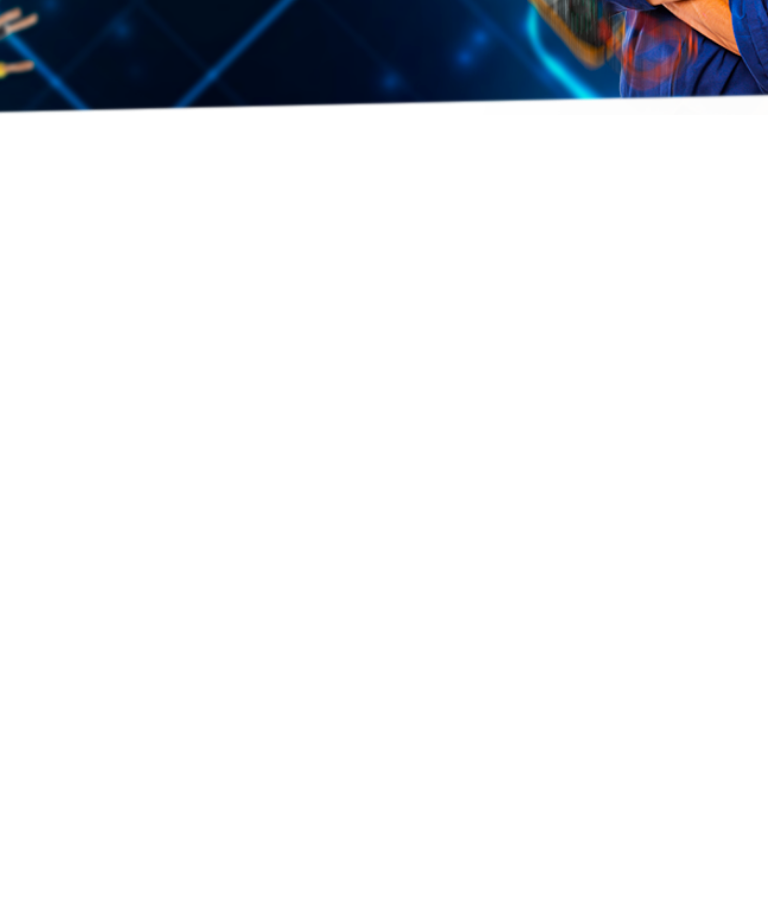
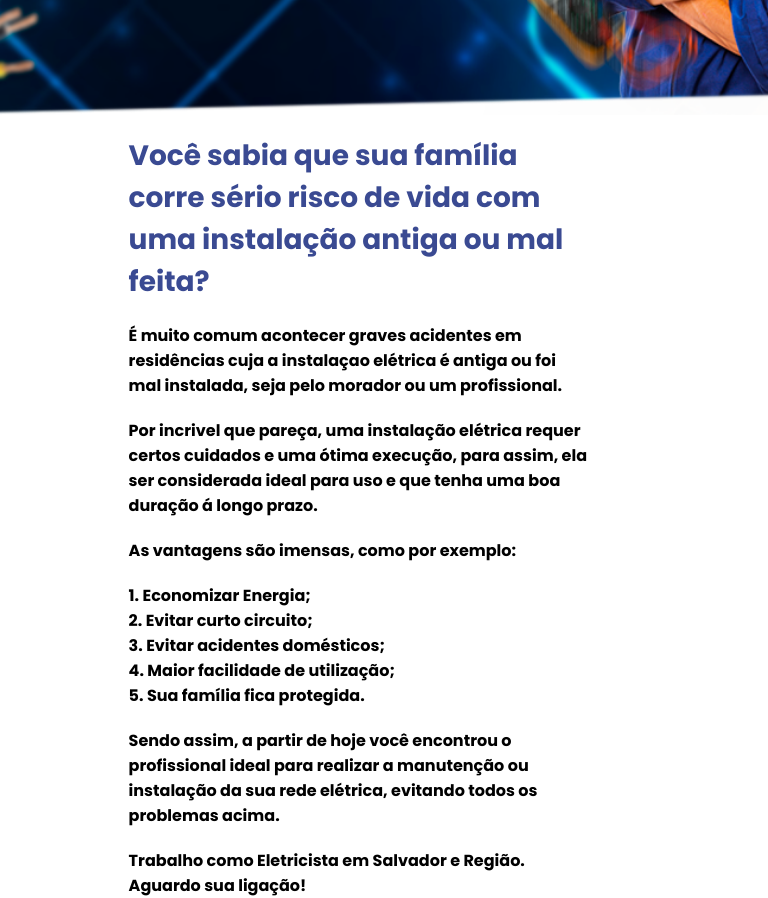
Before and after one commit to GustavoBento/projeto-eletricista, a React (Create React App) app: page / in a window 768 px wide. Shown: the part 760-1658 px from the top of the page. Before the commit the page ends 875 px from the top, so only its background shows below. Built offline with nearby package versions, Linux system fonts and the light colour scheme.

Commit message:
secao risco

```diff
--- a/src/App.jsx
+++ b/src/App.jsx
@@ -1,12 +1,14 @@
 import "./App.css";
 import Banner from "./components/Banner/Banner";
 import Menu from "./components/Menu/Menu";
+import SecaoRisco from "./components/SecaoRisco/SecaoRisco";
 
 export default function App() {
   return (
     <div className="container">
       <Menu />
       <Banner />
+      <SecaoRisco />
     </div>
   )
 }
--- a/src/components/Banner/Banner.css
+++ b/src/components/Banner/Banner.css
@@ -4,11 +4,9 @@
     display: flex;
     flex-direction: column;
     justify-content: center;
-    align-items: center;
     min-height: 100vh;
     width: 100%;
-    padding-right: 20vw;
-    margin: 0 auto;
+    padding: 0 10vw;
 }
 
 .secao-banner {
@@ -39,8 +37,7 @@
     .banner {
         background-image: url("../../../public/banner-cel.png");
         justify-content: flex-start;
-        padding: 0;
-        padding-left: 10vw;
+        padding: 0 20vw;
     }
 
     .banner h2{
--- a/src/components/Menu/Menu.css
+++ b/src/components/Menu/Menu.css
@@ -16,6 +16,7 @@
 
 .menu-mobile {
   display: none;
+  cursor: pointer;
 }
 
 #menu-suspenso {
@@ -80,11 +81,12 @@
 
   .cabecalho {
     justify-content: center;
+    padding: 27px;
   }
 
   .menu-mobile {
     display: flex;
-    padding: 27px;
+    /* padding: 27px; */
     color: #fff;
     font-size: 20px;
     align-items: center;
--- /dev/null
+++ b/src/components/SecaoRisco/SecaoRisco.css
@@ -0,0 +1,67 @@
+.secao-risco {
+    margin: 80px 0;
+    display: flex;
+    justify-content: center;
+    gap: 50px;
+    width: 100%;
+    padding: 0 10vw;
+}
+
+.secao-risco-conteudo h2{
+    width: 80%;
+    color: #3A4A92;
+    font-size: 35px;
+}
+
+.secao-risco-conteudo p {
+    width: 80%;
+    margin-top: 20px;
+    font-size: 16px;
+    font-weight: bold;
+}
+
+.secao-risco-imagem {
+    align-self: center;
+}
+
+.secao-risco-imagem img{
+    align-self: center;
+    width: 250px;
+}
+
+@media screen  and (max-width: 768px){
+
+    .secao-risco {
+        margin-top: 20px;
+        padding: 0 15vw;
+    }
+
+    .secao-risco-conteudo {
+        width: 60vw;
+    }
+
+    .secao-risco-conteudo h2 {
+        width: 100%;
+        font-size: 28px;
+    }
+
+    .secao-risco-conteudo p {
+        width: 100%;
+    }
+
+
+    .secao-risco-imagem img {
+        display: none;
+    }
+}
+
+@media screen and (min-width: 768px) and (max-width: 960px) {
+
+    .secao-risco-conteudo h2 {
+        font-size: 28px;
+    }
+
+    .secao-risco-imagem img {
+        display: none;
+    }
+}
--- /dev/null
+++ b/src/components/SecaoRisco/SecaoRisco.jsx
@@ -0,0 +1,45 @@
+import "./SecaoRisco.css";
+import imagemSecaoRisco from './assets/perigos.png';
+
+
+export default function SecaoRisco() {
+  return (
+    <section className="secao-risco">
+      <div className="secao-risco-conteudo">
+        <h2>
+          Você sabia que sua família corre sério risco de vida com uma
+          instalação antiga ou mal feita?
+        </h2>
+        <p>
+          É muito comum acontecer graves acidentes em residências cuja a
+          instalaçao elétrica é antiga ou foi mal instalada, seja pelo morador
+          ou um profissional.
+        </p>
+        <p>
+          Por incrivel que pareça, uma instalação elétrica requer certos
+          cuidados e uma ótima execução, para assim, ela ser considerada ideal
+          para uso e que tenha uma boa duração á longo prazo.
+        </p>
+        <p>As vantagens são imensas, como por exemplo:</p>
+        <p>
+          1. Economizar Energia; <br />
+          2. Evitar curto circuito; <br />
+          3. Evitar acidentes domésticos; <br />
+          4. Maior facilidade de utilização; <br />
+          5. Sua família fica protegida.
+        </p>
+        <p>
+          Sendo assim, a partir de hoje você encontrou o profissional ideal para
+          realizar a manutenção ou instalação da sua rede elétrica, evitando
+          todos os problemas acima.
+        </p>
+        <p>
+          Trabalho como Eletricista em Salvador e Região. Aguardo sua ligação!
+        </p>
+      </div>
+      <div className="secao-risco-imagem">
+        <img src={imagemSecaoRisco} alt="minha imagem" />
+      </div>
+    </section>
+  );
+}
```
Also changed, not shown: src/components/SecaoRisco/assets/perigos.png (renamed from public/perigos.png).
